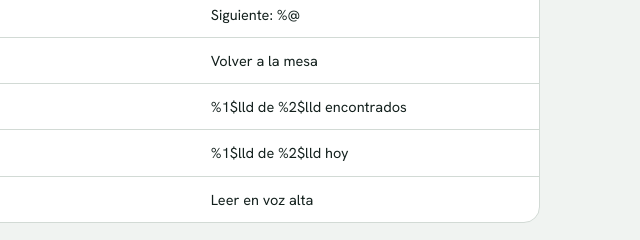
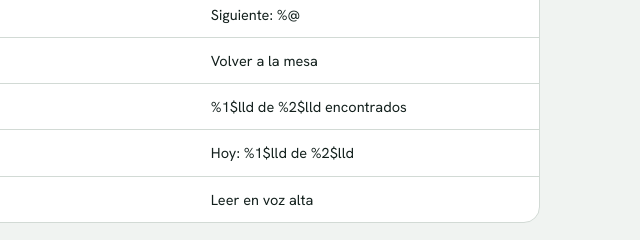
Before and after one commit to igmarin/MenteViva, a plain HTML site: page docs/design/2026-10-12-card-table.html in a window 1280 px wide. Shown: the part 10460-10700 px from the top of the page, 640-1280 px from the left. Drawn offline with nearby package versions, Linux system fonts and the light colour scheme.

Commit message:
Spanish: "Hoy: 1 de 3" on the end-of-game pill (#12 sign-off)
Reviewer sign-off on #12: "Buenas noches" from 18:00 stays, the
#160 fixes are confirmed, the other Card Table strings are fine, and
the progress pill reads "Hoy: %1$lld de %2$lld" instead of
"%1$lld de %2$lld hoy".

Co-Authored-By: Claude Opus 5.5 <noreply@anthropic.com>

```diff
--- a/docs/design/2026-10-12-card-table.html
+++ b/docs/design/2026-10-12-card-table.html
@@ -947,7 +947,7 @@ td code{white-space:nowrap}
         <tr><td><code>game.celebration.next %@</code></td><td>Next: %@</td><td>Siguiente: %@</td></tr>
         <tr><td><code>game.celebration.table</code></td><td>Back to the table</td><td>Volver a la mesa</td></tr>
         <tr><td><code>game.category.found %lld %lld</code></td><td>%1$lld of %2$lld found</td><td>%1$lld de %2$lld encontrados</td></tr>
-        <tr><td><code>game.celebration.today %lld %lld</code></td><td>%1$lld of %2$lld today</td><td>%1$lld de %2$lld hoy</td></tr>
+        <tr><td><code>game.celebration.today %lld %lld</code></td><td>%1$lld of %2$lld today</td><td>Hoy: %1$lld de %2$lld</td></tr>
         <tr><td><code>game.readaloud</code></td><td>Read aloud</td><td>Leer en voz alta</td></tr>
       </tbody>
     </table>
```
Also changed, not shown: CHANGELOG.md, 1 other file.
